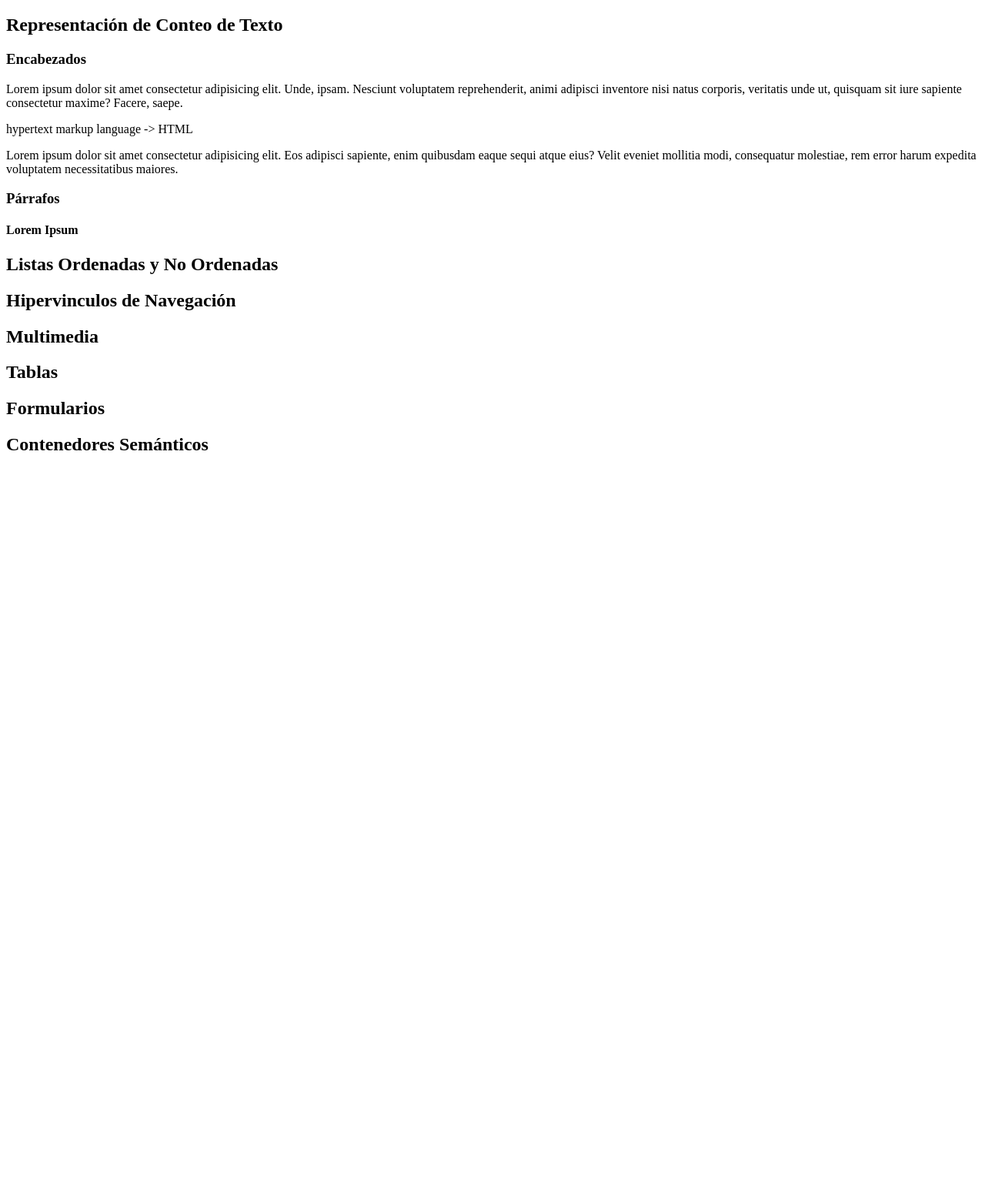
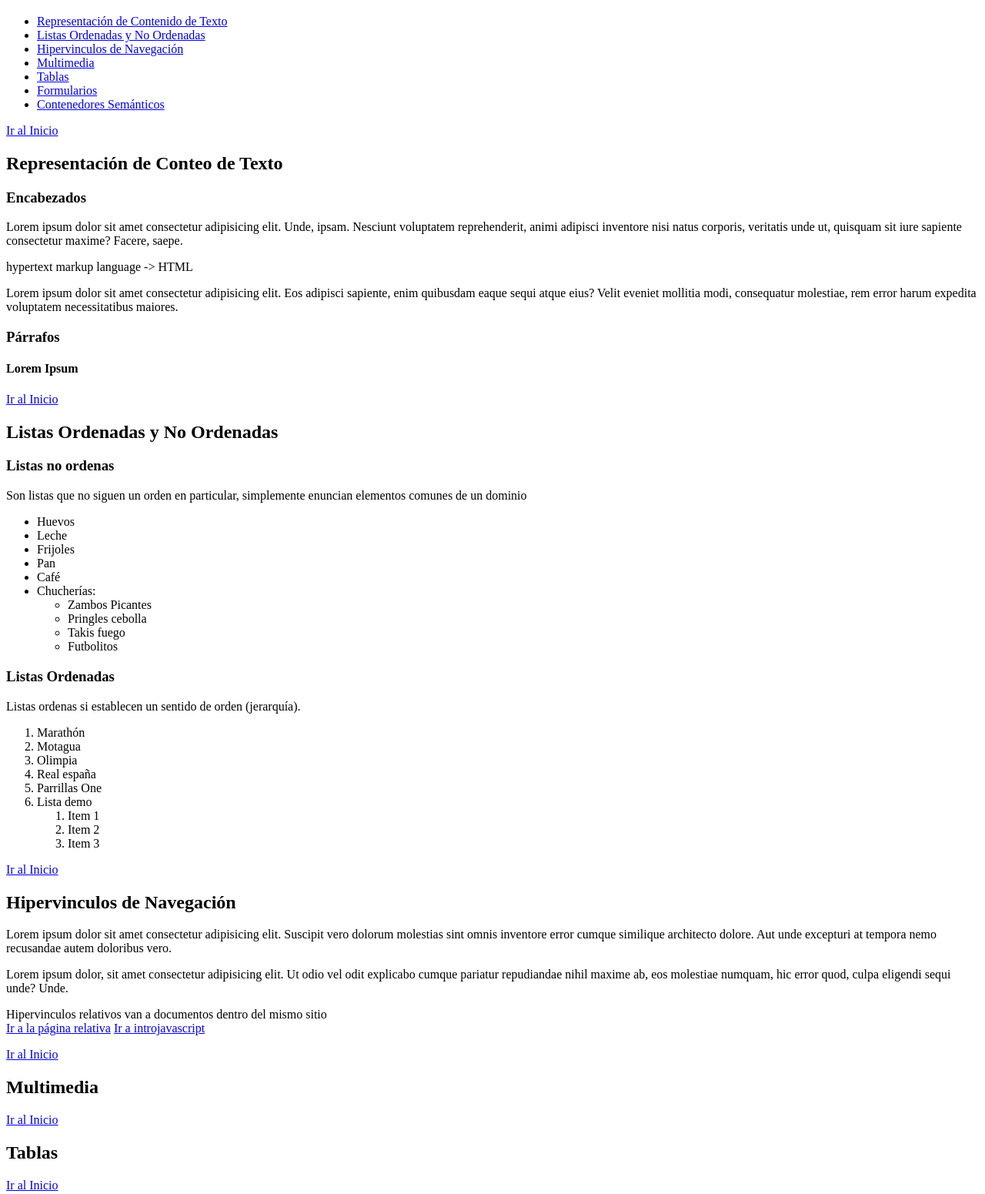
Before and after one commit to MortemC/pw1_202501, a plain HTML site: page index.html in a window 1280 px wide. Shown: the part 61-1612 px from the top of the page at 77% size. Before the commit the page ends 800 px from the top, so only its background shows below. Drawn offline with Linux system fonts and the light colour scheme.

Commit message:
Hipervínculos

```diff
--- a/index.html
+++ b/index.html
@@ -5,8 +5,19 @@
         <title>Portales Web 1 Sección 1801</title>
     </head>
     <body>
-        <h1>Portales Web I Primer Parcial</h1>
-        <h2>Representación de Conteo de Texto</h2>
+        <h1 id="idx">Portales Web I Primer Parcial</h1>
+
+        <ul>
+            <li><a href="#ch1">Representación de Contenido de Texto</a></li>
+            <li><a href="#ch2">Listas Ordenadas y No Ordenadas</a></li>
+            <li><a href="#ch3">Hipervinculos de Navegación</a></li>
+            <li><a href="#ch4">Multimedia</a></li>
+            <li><a href="#ch5">Tablas</a></li>
+            <li><a href="#ch6">Formularios</a></li>
+            <li><a href="#ch7">Contenedores Semánticos</a></li>
+        </ul>
+        <a href="idx">Ir al Inicio</a>
+        <h2 id="ch1">Representación de Conteo de Texto</h2>
         <h3>Encabezados</h3>
         <p>
             Lorem ipsum dolor sit amet consectetur
@@ -23,15 +34,82 @@
             Lorem ipsum dolor sit amet consectetur
             adipisicing elit. Eos adipisci sapiente,
             enim quibusdam eaque sequi atque eius?
-            Velit eveniet mollitia modi, consequatur molestiae, rem error harum expedita voluptatem necessitatibus maiores.
+            Velit eveniet mollitia modi, consequatur
+             molestiae, rem error harum expedita
+             voluptatem necessitatibus maiores.
         </p>
         <h3>Párrafos</h3>
         <h4>Lorem Ipsum</h4>
-        <h2>Listas Ordenadas y No Ordenadas</h2>
-        <h2>Hipervinculos de Navegación</h2>
-        <h2>Multimedia</h2>
-        <h2>Tablas</h2>
-        <h2>Formularios</h2>
-        <h2>Contenedores Semánticos</h2>
+        <a href="#idx">Ir al Inicio</a>
+        <h2 id="ch2">Listas Ordenadas y No Ordenadas</h2>
+        <h3>Listas no ordenas</h3>
+        <p> Son listas que no siguen un orden en particular,
+            simplemente enuncian elementos comunes de
+            un dominio
+            <!-- ul  unorder list-->
+             <ul>
+                <li>
+                    <!-- li  list item-->
+                     Huevos
+                </li>
+                <li>
+                    Leche
+                </li>
+                <li>
+                    Frijoles
+                </li>
+                <li>
+                    Pan
+                </li>
+                <li>
+                    Café
+                </li>
+                <li>
+                    Chucherías:
+                    <ul>
+                        <li>Zambos Picantes</li>
+                        <li>Pringles cebolla</li>
+                        <li>Takis fuego</li>
+                        <li>Futbolitos</li>
+                    </ul>
+                </li>
+             </ul>
+        </p>
+        <h3>Listas Ordenadas</h3>
+        <p>
+            Listas ordenas si establecen un sentido de orden (jerarquía).
+            <ol>
+                <li>Marathón</li>
+                <li>Motagua</li>
+                <li>Olimpia</li>
+                <li>Real españa</li>
+                <li>Parrillas One</li>
+                <li>Lista demo
+                    <ol>
+                        <li>Item 1</li>
+                        <li>Item 2</li>
+                        <li>Item 3</li>
+                    </ol>
+                </li>
+            </ol>
+        </p>
+        <a href="#idx">Ir al Inicio</a>
+        <h2 id="ch3">Hipervinculos de Navegación</h2>
+        <p>Lorem ipsum dolor sit amet consectetur adipisicing elit. Suscipit vero dolorum molestias sint omnis inventore error cumque similique architecto dolore. Aut unde excepturi at tempora nemo recusandae autem doloribus vero.</p>
+        <p>Lorem ipsum dolor, sit amet consectetur adipisicing elit. Ut odio vel odit explicabo cumque pariatur repudiandae nihil maxime ab, eos molestiae numquam, hic error quod, culpa eligendi sequi unde? Unde.</p>
+        <p>
+            Hipervinculos relativos van a documentos dentro del mismo sitio <br>
+            <a href="relativos.html">Ir a la página relativa</a>
+            <a href="Tercer Parcial/introjavascript.html">Ir a introjavascript</a><br>
+        </p>
+        <a href="#idx">Ir al Inicio</a>
+        <h2 id="ch4">Multimedia</h2>
+        <a href="#idx">Ir al Inicio</a>
+        <h2 id="ch5">Tablas</h2>
+        <a href="#idx">Ir al Inicio</a>
+        <h2 id="ch6">Formularios</h2>
+        <a href="#idx">Ir al Inicio</a>
+        <h2 id="ch7">Contenedores Semánticos</h2>
+        <a href="#idx">Ir al Inicio</a>
     </body>
 </html>
```
Also changed, not shown: Tercer Parcial/introjavascript.html (added, +11 -0 lines), relativos.html (added, +11 -0 lines).
